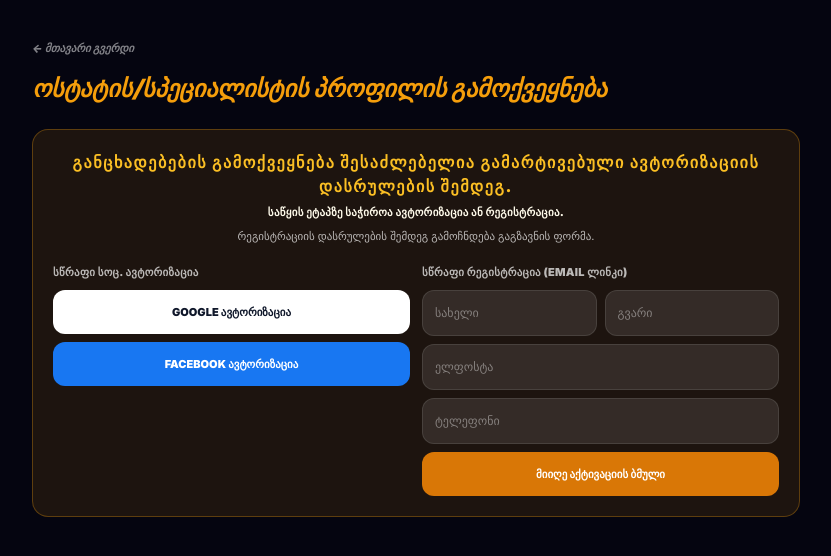
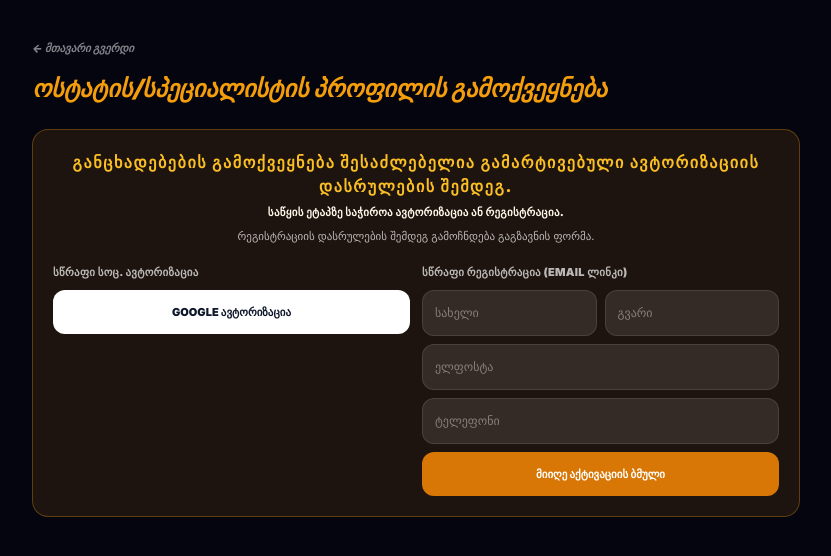
Before and after one commit to mysignaghi-stack/mykakheti, a Next.js app: page /community/masters/submit in a window 1280 px wide. Shown: the top 556 px of the page, without its empty margins (224-1055 px from the left). Built offline with nearby package versions, Linux system fonts and the light colour scheme.

Commit message:
quick update

```diff
--- a/app/add/page.tsx
+++ b/app/add/page.tsx
@@ -78,7 +78,7 @@ export default function AddPage() {
     };
   }, []);
 
-  const handleOAuth = async (provider: 'google' | 'facebook') => {
+  const handleOAuth = async (provider: 'google') => {
     setAuthError('');
     const { error } = await supabase.auth.signInWithOAuth({
       provider,
@@ -246,7 +246,7 @@ export default function AddPage() {
               <div className="grid md:grid-cols-2 gap-3">
                 <div className="space-y-2">
                   <h3 className="text-[11px] font-black uppercase tracking-wide text-white/70">სწრაფი სოც. ავტორიზაცია</h3>
-                  <div className="flex flex-col gap-2">
+                    <div className="flex flex-col gap-2">
                     <button
                       type="button"
                       onClick={() => handleOAuth('google')}
@@ -254,13 +254,7 @@ export default function AddPage() {
                     >
                       Google ავტორიზაცია
                     </button>
-                    <button
-                      type="button"
-                      onClick={() => handleOAuth('facebook')}
-                      className="rounded-xl bg-[#1877f2] text-white font-black py-3 uppercase text-[11px] hover:bg-[#0f5ccc] transition"
-                    >
-                      Facebook ავტორიზაცია
-                    </button>
+                    {/* Facebook ავტორიზაცია დროებით შეჩერებულია */}
                   </div>
                   {authError && <p className="text-red-300 text-xs font-semibold">{authError}</p>}
                 </div>
--- a/app/components/auth/AuthForm.tsx
+++ b/app/components/auth/AuthForm.tsx
@@ -61,7 +61,7 @@ export default function AuthForm() {
     }
   };
 
-  const handleOAuth = async (provider: "google" | "facebook") => {
+  const handleOAuth = async (provider: "google") => {
     setError("");
     const { error } = await supabase.auth.signInWithOAuth({
       provider,
@@ -95,12 +95,7 @@ export default function AuthForm() {
       >
         Continue with Google
       </button>
-      <button
-        onClick={() => handleOAuth("facebook")}
-        className="w-full bg-[#1877f2] text-white font-black uppercase italic py-3 rounded-2xl hover:bg-[#145fcc] transition"
-      >
-        Continue with Facebook
-      </button>
+      {/* Facebook sign-in temporarily disabled */}
 
       <form onSubmit={handleEmailAuth} className="w-full">
         <div className="text-center text-xs text-white/40">ან Email</div>
--- a/app/components/auth/SubmissionAuthGate.tsx
+++ b/app/components/auth/SubmissionAuthGate.tsx
@@ -37,7 +37,7 @@ export default function SubmissionAuthGate({ redirectPath, children, heading }:
     };
   }, []);
 
-  const handleOAuth = async (provider: "google" | "facebook") => {
+  const handleOAuth = async (provider: "google") => {
     setAuthError("");
     const { error } = await supabase.auth.signInWithOAuth({
       provider,
@@ -116,13 +116,7 @@ export default function SubmissionAuthGate({ redirectPath, children, heading }:
               >
                 Google ავტორიზაცია
               </button>
-              <button
-                type="button"
-                onClick={() => handleOAuth("facebook")}
-                className="rounded-xl bg-[#1877f2] text-white font-black py-3 uppercase text-[11px] hover:bg-[#0f5ccc] transition"
-              >
-                Facebook ავტორიზაცია
-              </button>
+              {/* Facebook ავტორიზაცია დროებით შეჩერებულია */}
             </div>
             {authError && <p className="text-red-300 text-xs font-semibold">{authError}</p>}
           </div>
```
